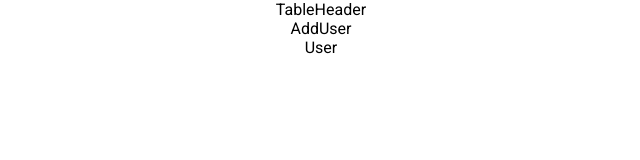
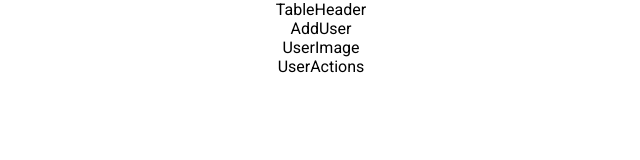
Before and after one commit to brenderbee/add-user, a React (Create React App) app: page / in a window 1280 px wide. Shown: the top 160 px of the page, without its empty margins (319-959 px from the left). Built offline with nearby package versions, Linux system fonts and the light colour scheme.

Commit message:
Create UserActions and UserImage components. Import to User.

```diff
--- a/src/assets/components/User.js
+++ b/src/assets/components/User.js
@@ -1,9 +1,11 @@
 import React from 'react';
+import { UserActions, UserImage } from './';
 
 function User() {
   return (
     <div>
-      User
+      <UserImage />
+      <UserActions />
     </div>
   );
 }
--- /dev/null
+++ b/src/assets/components/UserActions.js
@@ -0,0 +1,11 @@
+import React from 'react';
+
+function UserActions() {
+  return (
+    <div>
+      UserActions
+    </div>
+  );
+}
+
+export default UserActions;
--- /dev/null
+++ b/src/assets/components/UserImage.js
@@ -0,0 +1,11 @@
+import React from 'react';
+
+function UserImage() {
+  return (
+    <div>
+      UserImage
+    </div>
+  );
+}
+
+export default UserImage;
--- a/src/assets/components/index.js
+++ b/src/assets/components/index.js
@@ -2,6 +2,8 @@ import AddUser from './AddUser';
 import Table from './Table';
 import TableHeader from './TableHeader';
 import User from './User';
+import UserActions from './UserActions';
+import UserImage from './UserImage';
 import UserList from './UserList';
 
 export {
@@ -9,5 +11,7 @@ export {
   Table,
   TableHeader,
   User,
+  UserActions,
+  UserImage,
   UserList
 }
```
